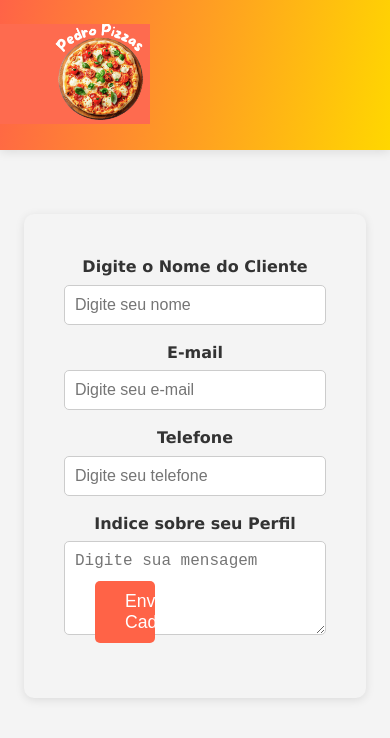
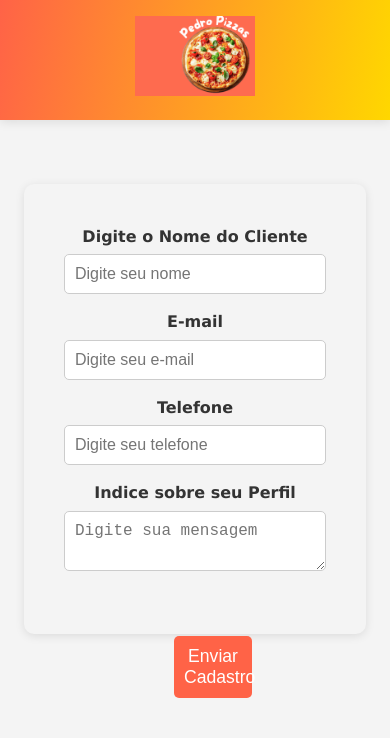
Before and after one commit to Phzin-2112/pizzaaaaaaaa, a plain HTML site: page Pizza-main/cadastroc.html in a window 390 px wide. Drawn offline with Linux system fonts and the light colour scheme.

Commit message:
Update main.css

```diff
--- a/Pizza-main/main.css
+++ b/Pizza-main/main.css
@@ -59,17 +59,9 @@
 
     /* Efeito ao passar o mouse sobre os links */
     header nav ul li a:hover {
-        background-color: #FF6347;
-        /* Cor do fundo ao passar o mouse */
         color: rgb(255, 255, 255);
-        /* Cor do texto ao passar o mouse */
         transform: translateY(-3px);
-        /* Leve elevação sem mover para os lados */
-        box-shadow: 2px 4px 6px rgba(0, 0, 0, 0.1);
-        /* Sombra mais suave */
         border-radius: 50px;
-        /* Mantém as bordas arredondadas */
-        /* Remover width para evitar distorção, o padding cuida da largura */
     }
 
     /* Seções */
@@ -133,8 +125,7 @@
     }
 
     button:hover {
-        background-color: rgb(255, 99, 71);
-
+        background: linear-gradient(20deg, rgba(255, 99, 71, 0.116), rgba(255, 217, 0, 0.425));
     }
 
     button.prev {
@@ -144,7 +135,6 @@
     button.next {
         right: 15px;
     }
-
 
     #Cadastro form {
         max-width: 600px;
@@ -223,8 +213,7 @@
         display: block;
     }
 
-    #Cadastroc input,
-    #Cadastroc textarea {
+    #Cadastroc input {
         width: 100%;
         padding: 10px;
         font-size: 1rem;
@@ -232,18 +221,16 @@
         border-radius: 5px;
     }
 
-    #Cadastroc button {
-        padding: 10px 30px;
-        background-color: #FF6347;
-        color: white;
-        border: none;
+    #Cadastroc textarea {
+        width: 100%;
+        height: 60px;
+        padding: 10px;
+        font-size: 1rem;
+        border: 1px solid #ccc;
         border-radius: 5px;
-        font-size: 1.1rem;
-        transition: all 0.3s ease;
-        width: 10%;
-        margin-top: 190px;
-        margin-left: -100px;
     }
+
+
 
     #Cadastro button {
         padding: 10px 30px;
@@ -258,17 +245,23 @@
         margin-left: 220px;
     }
 
+    #Cadastroc button,
     #Cadastrop button {
-        padding: 10px 30px;
+        padding: 10px ;
         background-color: #FF6347;
         color: white;
         border: none;
         border-radius: 5px;
         font-size: 1.1rem;
         transition: all 0.3s ease;
-        width: 10%;
-        margin-top: 155px;
-        margin-left: -100px;
+        width: 20%;
+        margin-top: 245px;
+        margin-left: 110px;
+    }
+
+    #Cadastroc button:hover,
+    #Cadastrop button:hover {
+        background-color: #f7320f;
     }
 
     #Cadastroc button:hover {
@@ -282,6 +275,25 @@
     #Cadastrop button:hover {
         background-color: #f7320f;
     }
+
+        /* Botões dentro dos formulários */
+        form button, form .botao {
+            display: block;
+            margin: 20px auto;
+            padding: 10px 30px;
+            background-color: #FF6347;
+            color: white;
+            border: none;
+            border-radius: 5px;
+            font-size: 1.1rem;
+            transition: all 0.3s ease;
+            cursor: pointer;
+            text-align: center;
+        }
+
+        form button:hover, form .botao:hover {
+            background-color: #f7320f;
+        }
 
     /* Divisões */
     #divisao {
@@ -353,7 +365,6 @@
         overflow: hidden;
         border-radius: 10px;
         height: 600px;
-        /* Altura menor do carrossel */
         margin-top: -20px;
     }
 
@@ -369,11 +380,8 @@
         display: block;
         width: 100%;
         height: 80%;
-        /* Ajustando a altura da imagem */
         object-fit: cover;
-        /* Garante que a imagem se ajuste sem distorcer */
         object-position: top center;
-        /* Mover a imagem um pouco para cima */
     }
 
 
@@ -383,7 +391,6 @@
         position: absolute;
         top: 50%;
         background-color: rgba(255, 99, 71, 0.301);
-        /* Fundo com transparência */
         color: white;
         border: none;
         padding: 15px;
@@ -511,3 +518,56 @@
     .risco {
         margin-top: -15px;
     }
+
+    @media (max-width: 768px) {
+        header nav ul {
+            flex-direction: column;
+            align-items: center;
+        }
+
+        header nav ul li {
+            margin: 10px 0;
+        }
+
+        .container {
+            width: 90%;
+            margin: 10px auto;
+        }
+
+        .carousel-container {
+            height: 400px;
+        }
+
+        button, .botao {
+            width: 100%;
+            padding: 15px;
+            font-size: 1rem;
+        }
+    }
+
+    @media (max-width: 480px) {
+        header {
+            height: auto;
+            padding: 1rem;
+            text-align: center;
+        }
+
+        header .logo .logoimg {
+            height: 80px;
+            width: 120px;
+        }
+
+        section h2 {
+            font-size: 2rem;
+        }
+
+        section p {
+            font-size: 1rem;
+        }
+
+        button, .botao {
+            width: 100%;
+            padding: 12px;
+            font-size: 0.9rem;
+        }
+    }
```
